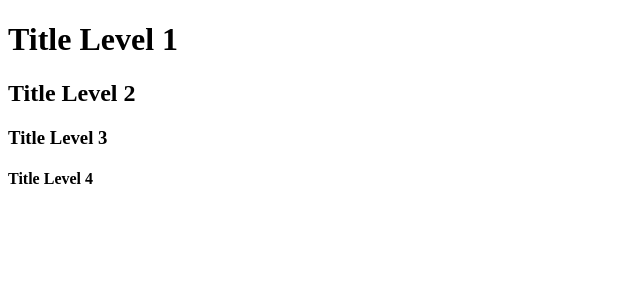
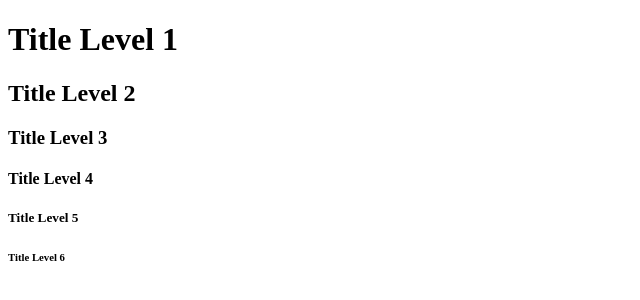
Before and after one commit to nflealjunior/2017-html-basics, a plain HTML site: page title-level/index.html in a window 1280 px wide. Shown: the whole page, without its empty margins (0-640 px from the left). Drawn offline with Linux system fonts and the light colour scheme.

Commit message:
Added more title levels

```diff
--- a/title-level/index.html
+++ b/title-level/index.html
@@ -9,5 +9,7 @@
     <h2>Title Level 2</h2>
     <h3>Title Level 3</h3>
     <h4>Title Level 4</h4>
+    <h5>Title Level 5</h5>
+    <h6>Title Level 6</h6>
 </body>
 </html>
```
